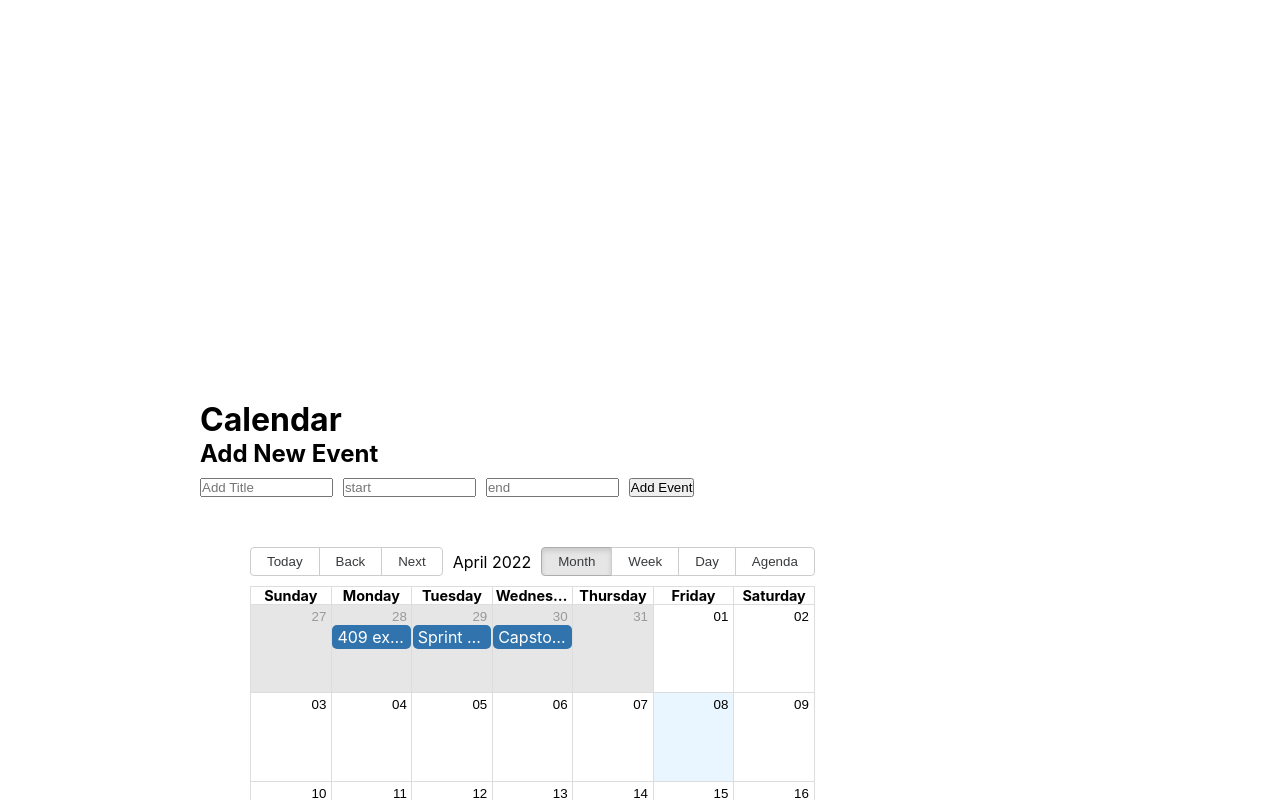
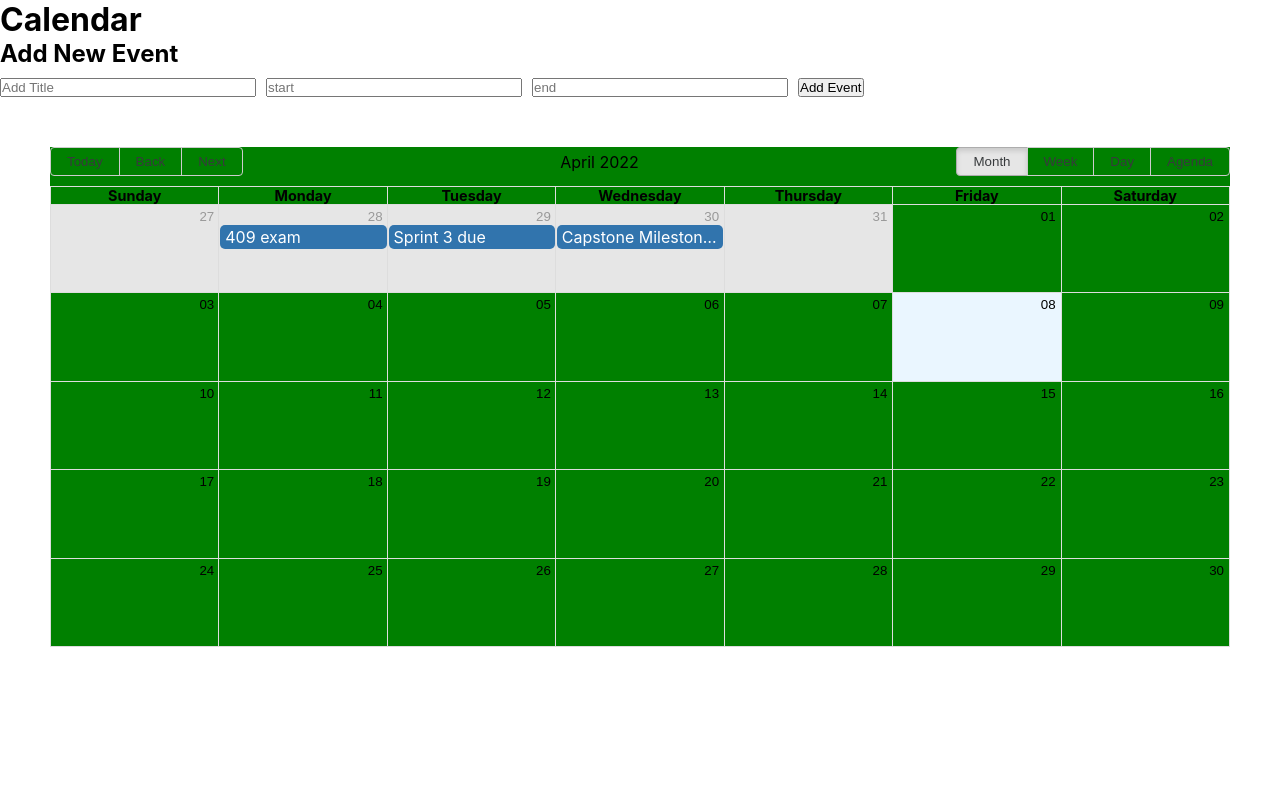
Before and after one commit to Bstuart77/Checklist_418, a React (Create React App) app: page /monthlyview in a window 1280 px wide. Shown: the top 800 px of the page. Built offline with nearby package versions, Linux system fonts and the light colour scheme.

Commit message:
css file for calendar

```diff
--- /dev/null
+++ b/src/MonthlyView.css
@@ -0,0 +1,4 @@
+.calendar{
+    text-align: center;
+    background-color: green;
+}
--- a/src/MonthlyView.js
+++ b/src/MonthlyView.js
@@ -58,7 +58,7 @@ function MonthlyView() {
             Add Event
           </button>
         </div>
-       <Calendar
+       <Calendar className="calendar"
           localizer = {localizer}
           events = {allEvents}
           startAccessor = "start"
--- a/src/index.js
+++ b/src/index.js
@@ -1,8 +1,9 @@
 import React from 'react';
 import ReactDOM from 'react-dom';
-import './CheckList.css';
+import './MonthlyView.css';
 import './SignUp.css';
 import './Profile.css';
+
 
 import App from './App';
 import reportWebVitals from './reportWebVitals';
```
